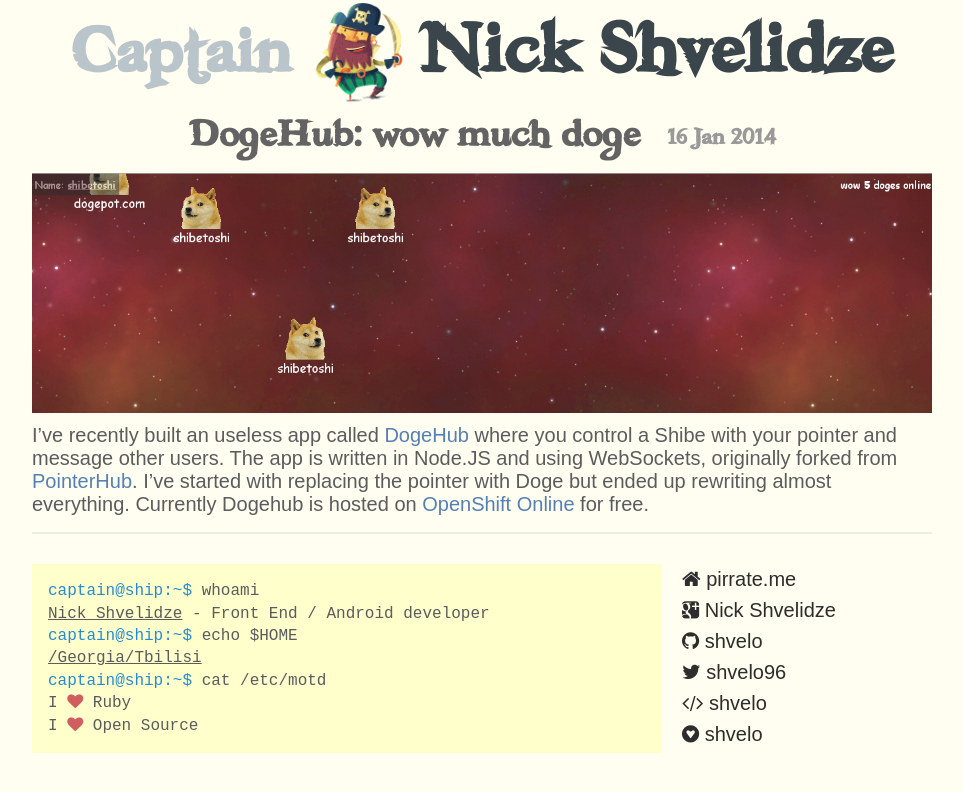
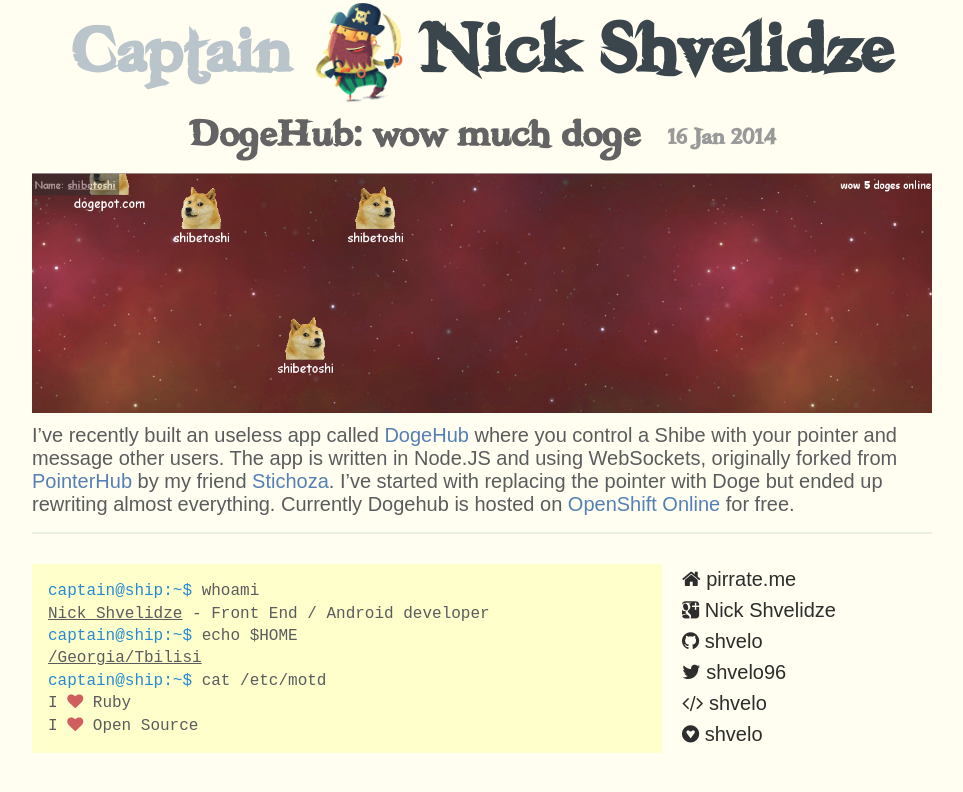
Before and after one commit to shvelo/blog.pirrate.me, a Jekyll site: the page built from _posts/2014-01-16-dogehub-wow-much-doge.md, in a window 1280 px wide. Shown: the top 792 px of the page, without its empty margins (158-1121 px from the left). Built offline with Jekyll 4.4.1, drawn with Linux system fonts in a browser that asks for light colours; nearby versions of some CDN libraries; Markdown is read by kramdown in place of the engine named in the settings; comment, search, counter and statistics services are not loaded.

Commit message:
Credit to Stichoza

```diff
--- a/_posts/2014-01-16-dogehub-wow-much-doge.md
+++ b/_posts/2014-01-16-dogehub-wow-much-doge.md
@@ -1,8 +1,9 @@
 ---
 layout: post
 title: "DogeHub: wow much doge"
+published: true
 ---
 
 [![DogeHub](/static/dogehub.png)](http://doge.pirrate.me)
 
-I've recently built an useless app called [DogeHub](http://doge.pirrate.me) where you control a Shibe with your pointer and message other users. The app is written in Node.JS and using WebSockets, originally forked from [PointerHub](https://github.com/Stichoza/pointerhub). I've started with replacing the pointer with Doge but ended up rewriting almost everything. Currently Dogehub is hosted on [OpenShift Online](https://www.openshift.com/products/online) for free.
+I've recently built an useless app called [DogeHub](http://doge.pirrate.me) where you control a Shibe with your pointer and message other users. The app is written in Node.JS and using WebSockets, originally forked from [PointerHub](https://github.com/Stichoza/pointerhub) by my friend [Stichoza](https://github.com/Stichoza). I've started with replacing the pointer with Doge but ended up rewriting almost everything. Currently Dogehub is hosted on [OpenShift Online](https://www.openshift.com/products/online) for free.
```
